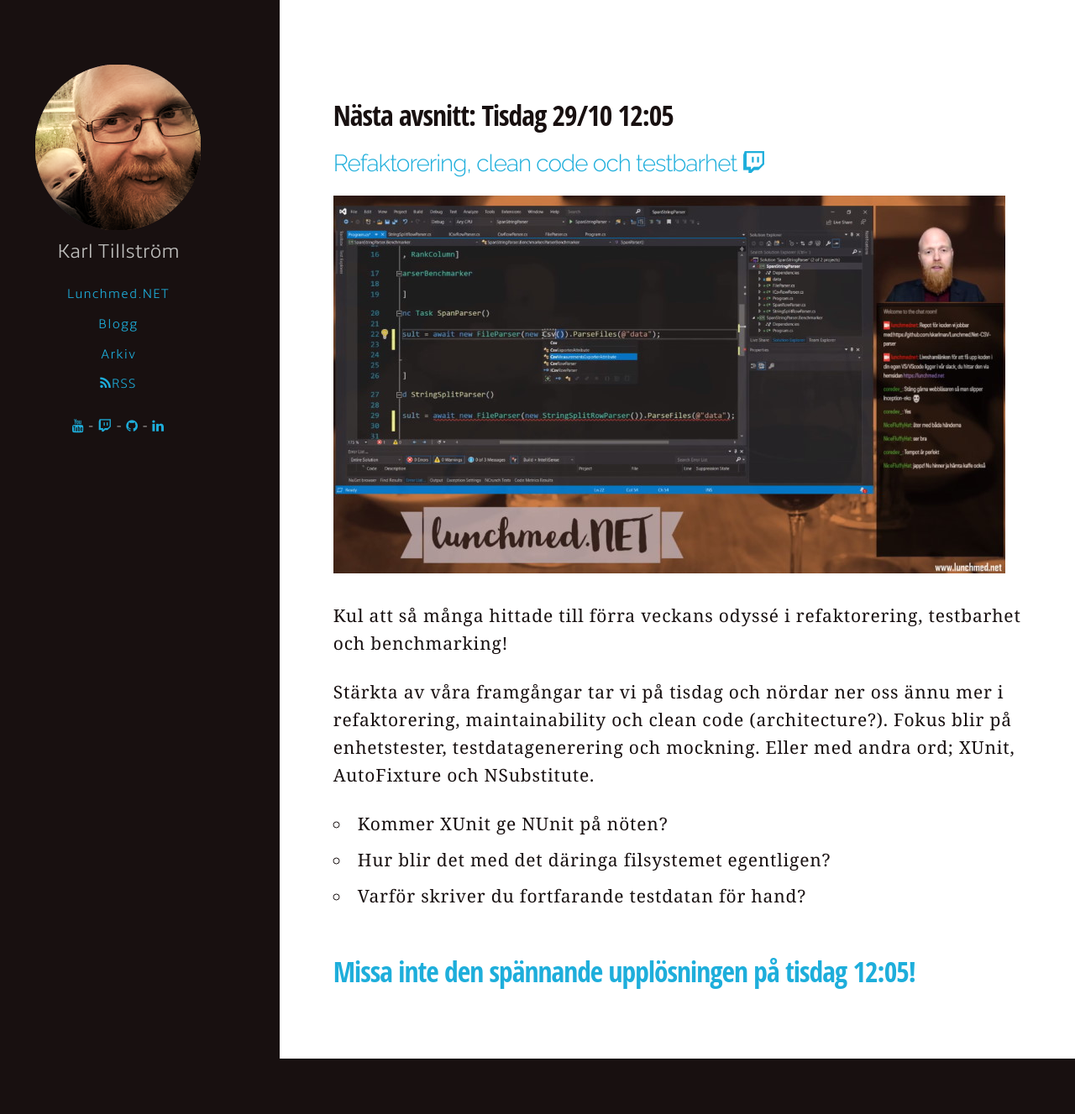
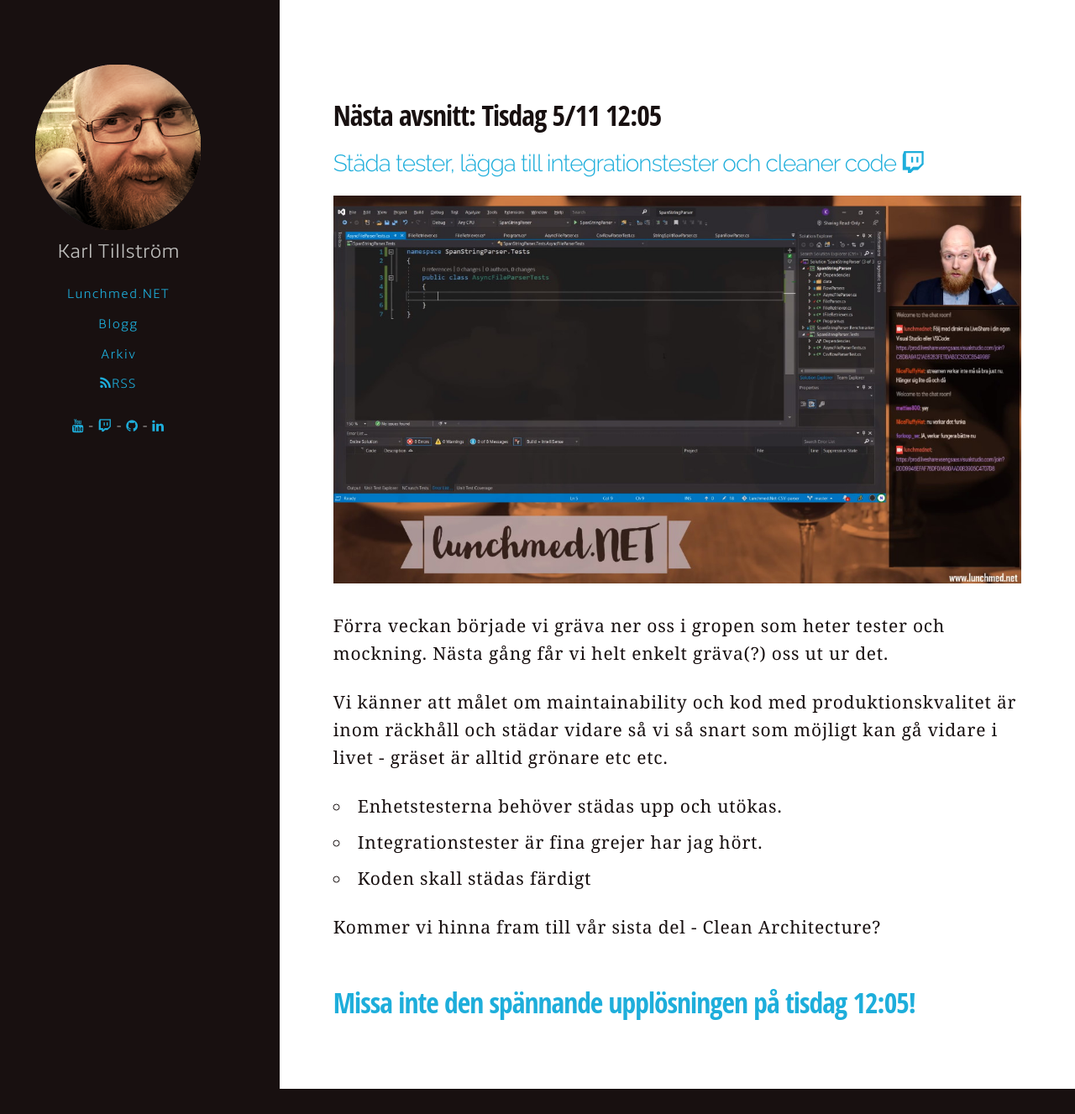
Before and after one commit to skarlman/LunchMed.NET, a Jekyll site: the page built from kommandeavsnitt.markdown, in a window 1280 px wide. Shown: the whole page at 84% size. Built offline with Jekyll 4.4.1, drawn with Linux system fonts in a browser that asks for light colours; nearby versions of some CDN libraries; some web fonts are replaced; before the commit the page ends 1291 px from its top, so only the background shows below that.

Commit message:
Uppdatera blogg och kommande efter e3

```diff
--- a/_layouts/singlepage.html
+++ b/_layouts/singlepage.html
@@ -36,7 +36,7 @@
                 {{content}}
               </main>
         </div>
-          </div>
+      </div>
 
     </div>
   </section>
--- a/kommandeavsnitt.markdown
+++ b/kommandeavsnitt.markdown
@@ -1,17 +1,19 @@
 ---
 layout: singlepage
 ---
-## Nästa avsnitt: Tisdag 29/10 12:05
-### [Refaktorering, clean code och testbarhet <i class="fa fa-twitch"></i>](https://www.twitch.tv/lunchmednet)
+## Nästa avsnitt: Tisdag 5/11 12:05
+### [Städa tester, lägga till integrationstester och cleaner code <i class="fa fa-twitch"></i>](https://www.twitch.tv/lunchmednet)
 
-[![image]({{ site.baseurl }}/images/e2.jpg){:.u-max-full-width}](https://www.twitch.tv/lunchmednet)
+[![image]({{ site.baseurl }}/images/e3.jpg){:.u-max-full-width}](https://www.twitch.tv/lunchmednet)
 
-Kul att så många hittade till förra veckans odyssé i refaktorering, testbarhet och benchmarking!
+Förra veckan började vi gräva ner oss i gropen som heter tester och mockning. Nästa gång får vi helt enkelt gräva(?) oss ut ur det.
 
-Stärkta av våra framgångar tar vi på tisdag och nördar ner oss ännu mer i refaktorering, maintainability och clean code (architecture?). Fokus blir på enhetstester, testdatagenerering och mockning. Eller med andra ord; XUnit, AutoFixture och NSubstitute.
+Vi känner att målet om maintainability och kod med produktionskvalitet är inom räckhåll och städar vidare så vi så snart som möjligt kan gå vidare i livet - gräset är alltid grönare etc etc.
 
-* Kommer XUnit ge NUnit på nöten?
-* Hur blir det med det däringa filsystemet egentligen?
-* Varför skriver du fortfarande testdatan för hand?
+* Enhetstesterna behöver städas upp och utökas.
+* Integrationstester är fina grejer har jag hört.
+* Koden skall städas färdigt
+
+Kommer vi hinna fram till vår sista del - Clean Architecture?
 
 ## [Missa inte den spännande upplösningen på tisdag 12:05!](https://www.twitch.tv/lunchmednet)
```
Also changed, not shown: _posts/2019-10-29-Maintainability-testning-mockning.markdown (added, +52 -0 lines), images/e2.jpg (deleted), images/e3.jpg (added).
